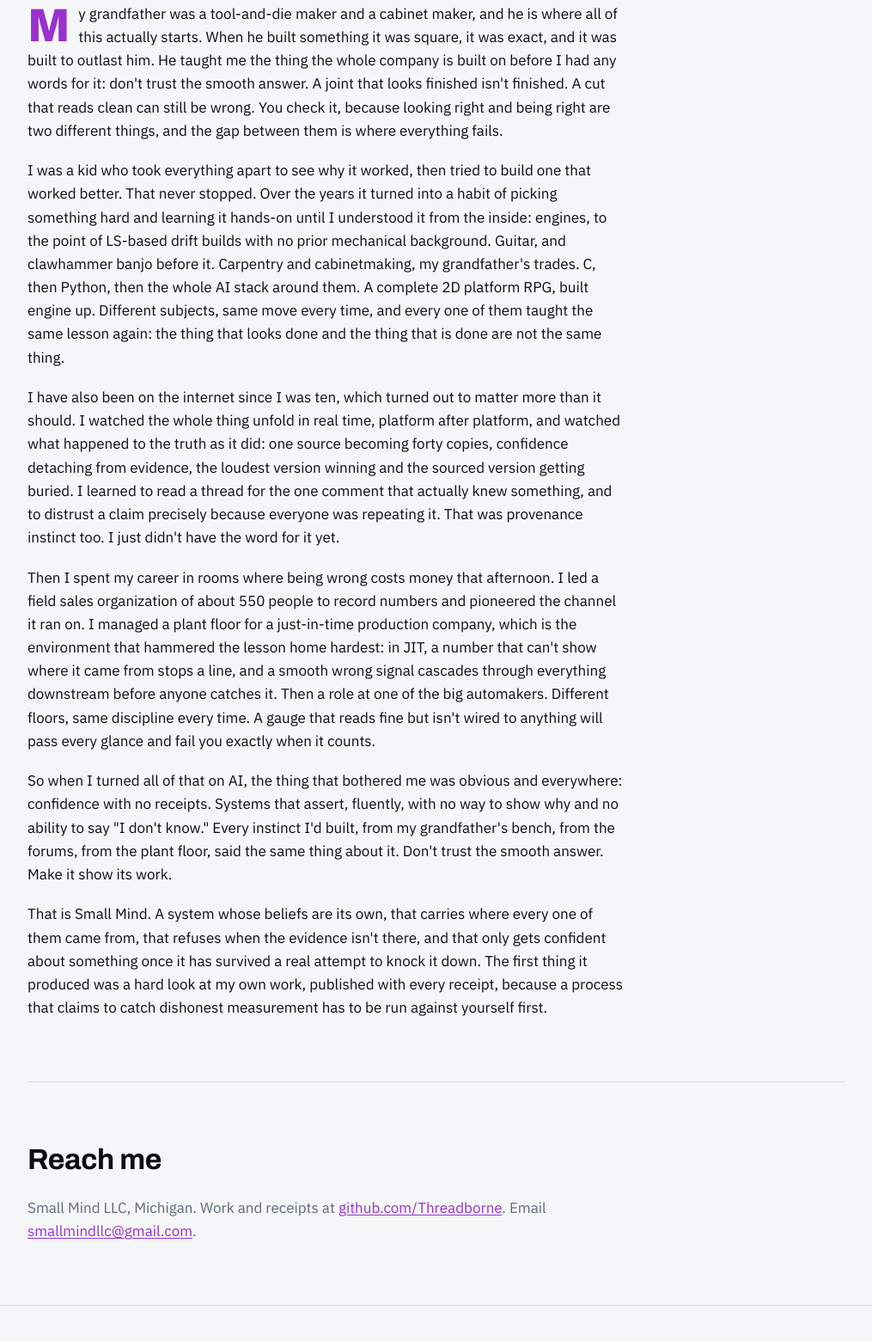
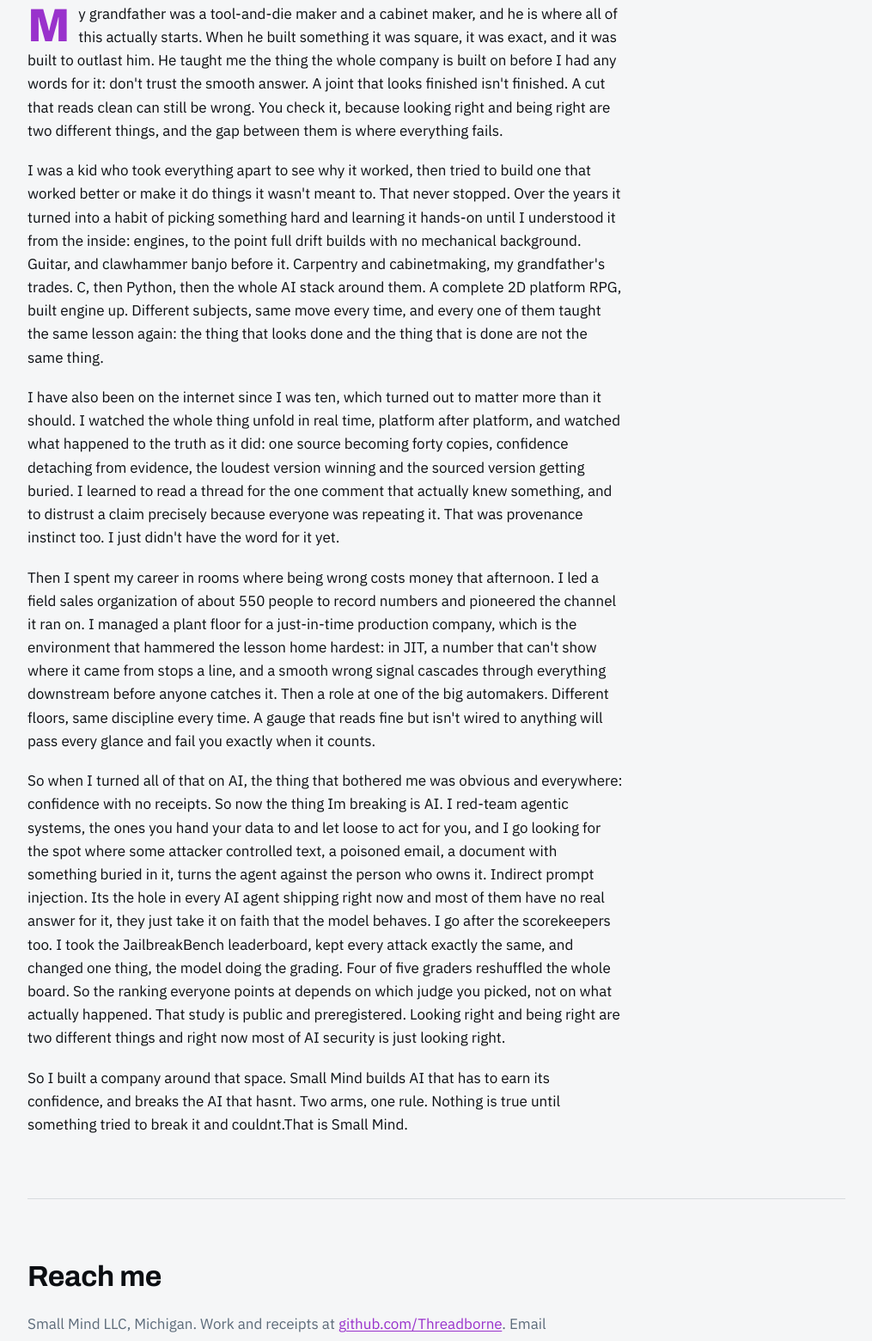
Before and after one commit to Threadborne/smallmind-site, a plain HTML site: page founder.html in a window 1280 px wide. Shown: the part 498-2058 px from the top of the page at 86% size, without its empty margins (132-1147 px from the left). Drawn offline with Linux system fonts and the light colour scheme.

Commit message:
rewrite founder page security-first

```diff
--- a/founder.html
+++ b/founder.html
@@ -39,7 +39,7 @@
       <p class="eyebrow">Founder</p>
       <h1 style="font-size:clamp(2rem,5vw,3rem);font-weight:800;">Mike Smith</h1>
       <p style="color:var(--slate);margin-top:1rem;max-width:48ch;">
-        I build things until I understand them, then I build the next thing.
+        Nothing is true until something tried to break it and couldnt.
         Small Mind is where that finally pointed at AI.
       </p>
     </div>
@@ -49,15 +49,15 @@
     <div class="arc">
       <p class="drop">My grandfather was a tool-and-die maker and a cabinet maker, and he is where all of this actually starts. When he built something it was square, it was exact, and it was built to outlast him. He taught me the thing the whole company is built on before I had any words for it: don't trust the smooth answer. A joint that looks finished isn't finished. A cut that reads clean can still be wrong. You check it, because looking right and being right are two different things, and the gap between them is where everything fails.</p>
 
-      <p>I was a kid who took everything apart to see why it worked, then tried to build one that worked better. That never stopped. Over the years it turned into a habit of picking something hard and learning it hands-on until I understood it from the inside: engines, to the point of LS-based drift builds with no prior mechanical background. Guitar, and clawhammer banjo before it. Carpentry and cabinetmaking, my grandfather's trades. C, then Python, then the whole AI stack around them. A complete 2D platform RPG, built engine up. Different subjects, same move every time, and every one of them taught the same lesson again: the thing that looks done and the thing that is done are not the same thing.</p>
+      <p>I was a kid who took everything apart to see why it worked, then tried to build one that worked better or make it do things it wasn't meant to. That never stopped. Over the years it turned into a habit of picking something hard and learning it hands-on until I understood it from the inside: engines, to the point full drift builds with no mechanical background. Guitar, and clawhammer banjo before it. Carpentry and cabinetmaking, my grandfather's trades. C, then Python, then the whole AI stack around them. A complete 2D platform RPG, built engine up. Different subjects, same move every time, and every one of them taught the same lesson again: the thing that looks done and the thing that is done are not the same thing.</p>
 
       <p>I have also been on the internet since I was ten, which turned out to matter more than it should. I watched the whole thing unfold in real time, platform after platform, and watched what happened to the truth as it did: one source becoming forty copies, confidence detaching from evidence, the loudest version winning and the sourced version getting buried. I learned to read a thread for the one comment that actually knew something, and to distrust a claim precisely because everyone was repeating it. That was provenance instinct too. I just didn't have the word for it yet.</p>
 
       <p>Then I spent my career in rooms where being wrong costs money that afternoon. I led a field sales organization of about 550 people to record numbers and pioneered the channel it ran on. I managed a plant floor for a just-in-time production company, which is the environment that hammered the lesson home hardest: in JIT, a number that can't show where it came from stops a line, and a smooth wrong signal cascades through everything downstream before anyone catches it. Then a role at one of the big automakers. Different floors, same discipline every time. A gauge that reads fine but isn't wired to anything will pass every glance and fail you exactly when it counts.</p>
 
-      <p>So when I turned all of that on AI, the thing that bothered me was obvious and everywhere: confidence with no receipts. Systems that assert, fluently, with no way to show why and no ability to say "I don't know." Every instinct I'd built, from my grandfather's bench, from the forums, from the plant floor, said the same thing about it. Don't trust the smooth answer. Make it show its work.</p>
+      <p>So when I turned all of that on AI, the thing that bothered me was obvious and everywhere: confidence with no receipts. So now the thing Im breaking is AI. I red-team agentic systems, the ones you hand your data to and let loose to act for you, and I go looking for the spot where some attacker controlled text, a poisoned email, a document with something buried in it, turns the agent against the person who owns it. Indirect prompt injection. Its the hole in every AI agent shipping right now and most of them have no real answer for it, they just take it on faith that the model behaves. I go after the scorekeepers too. I took the JailbreakBench leaderboard, kept every attack exactly the same, and changed one thing, the model doing the grading. Four of five graders reshuffled the whole board. So the ranking everyone points at depends on which judge you picked, not on what actually happened. That study is public and preregistered. Looking right and being right are two different things and right now most of AI security is just looking right.</p>
 
-      <p>That is Small Mind. A system whose beliefs are its own, that carries where every one of them came from, that refuses when the evidence isn't there, and that only gets confident about something once it has survived a real attempt to knock it down. The first thing it produced was a hard look at my own work, published with every receipt, because a process that claims to catch dishonest measurement has to be run against yourself first.</p>
+      <p>So I built a company around that space. Small Mind builds AI that has to earn its confidence, and breaks the AI that hasnt. Two arms, one rule. Nothing is true until something tried to break it and couldnt.That is Small Mind.</p>
     </div>
   </section>
 
```
